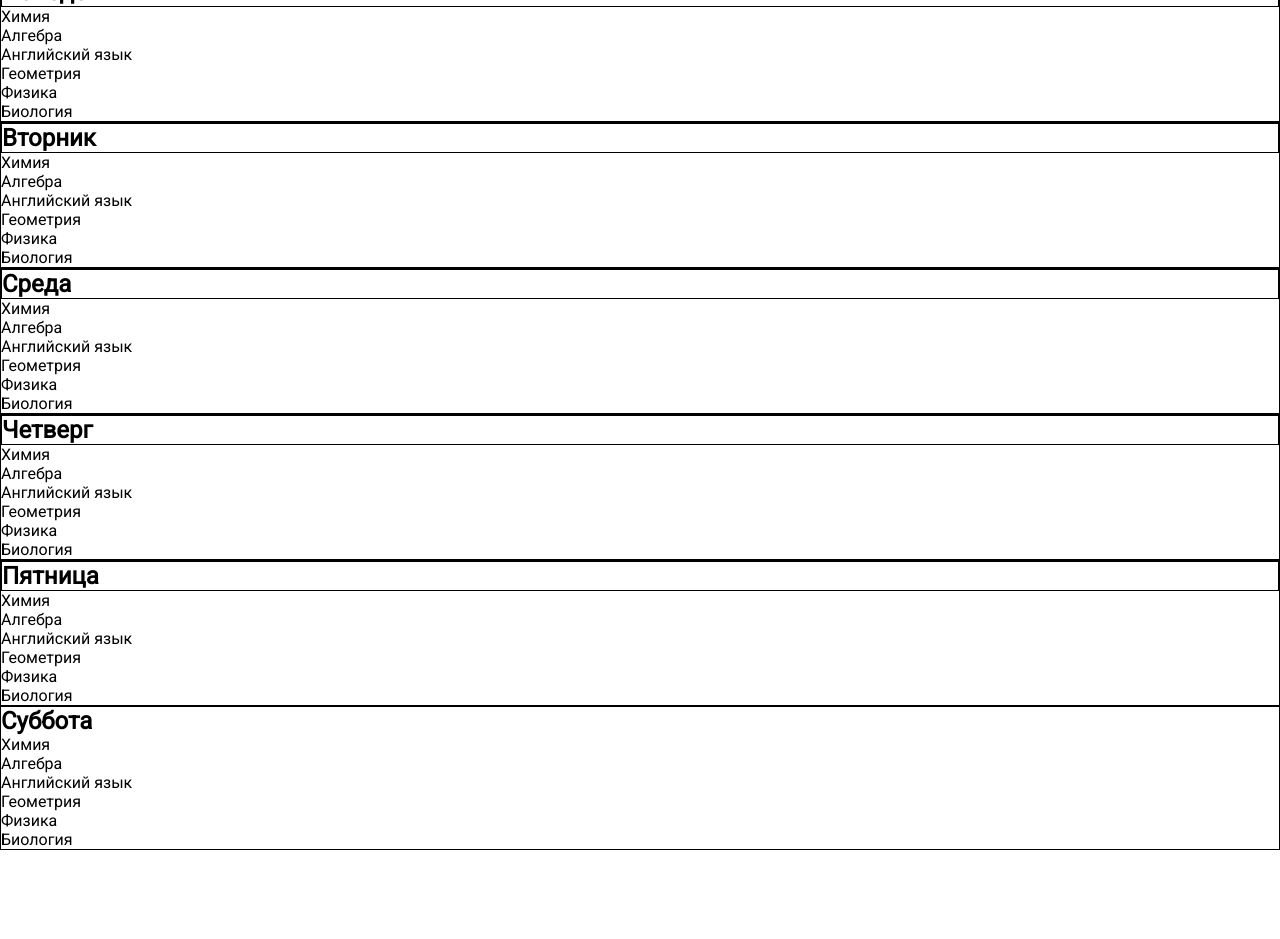
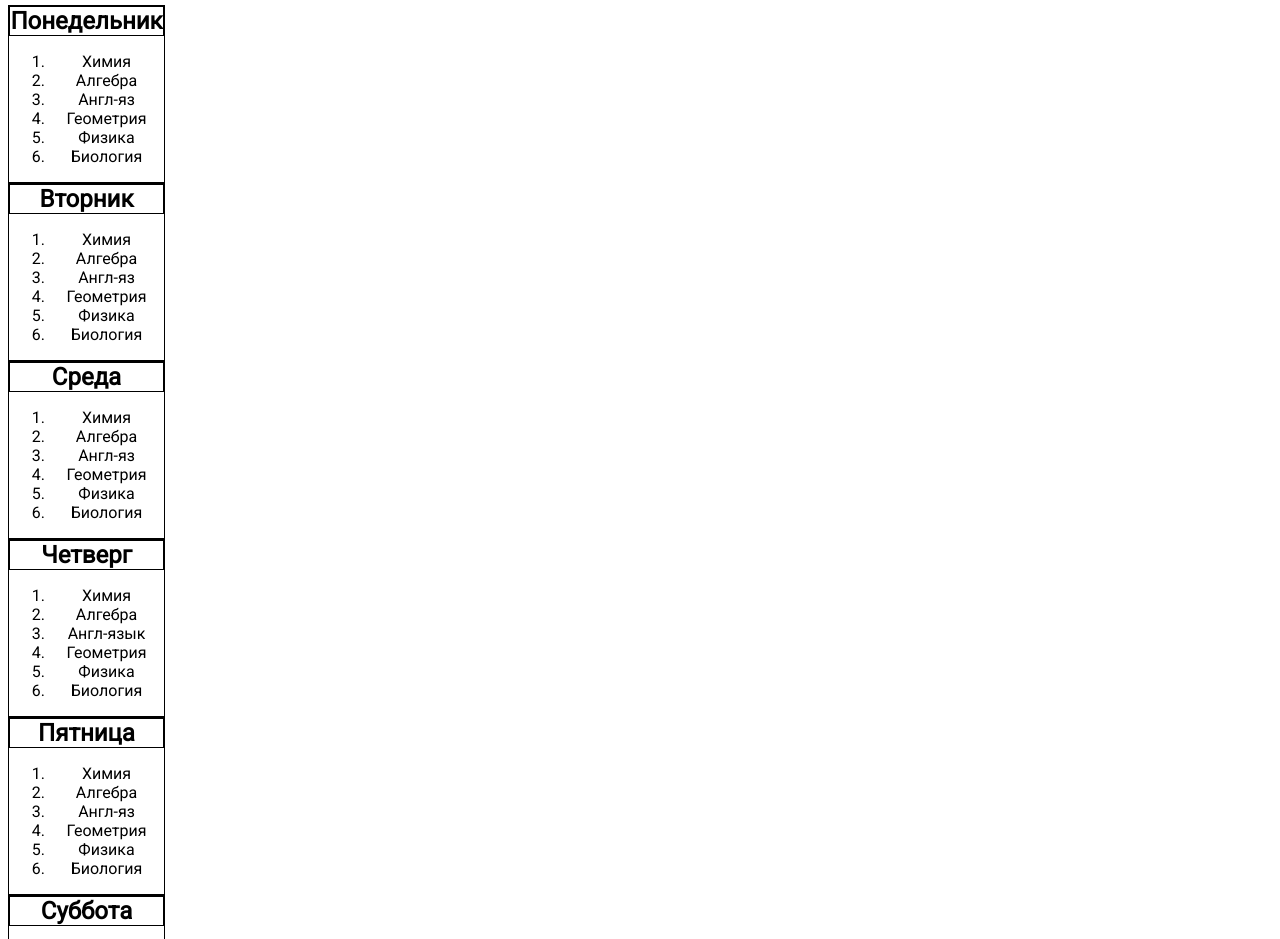
Before and after one commit to Aziqwes/shedule-9K, a plain HTML site: page index.html in a window 1280 px wide. Shown: the part 77-1016 px from the top of the page. Before the commit the page ends 927 px from the top, so only its background shows below. Drawn offline with Linux system fonts and the light colour scheme.

Commit message:
change ul or ol

```diff
--- a/index.html
+++ b/index.html
@@ -18,140 +18,111 @@
     </div>
 <!--  -->
     <div class="shedule shedule1">
-        <h2 class="shedule_h2">Понедельник</h2>
-        <ul class="shedule_ul">
+        <h2 class="shedule_h2"> Понедельник</h2>
+        <ol class="shedule_ol">
             <li class="shedule_li">Химия</li>
-        </ul>
-        <ul class="shedule_ul">
+
             <li class="shedule_li">Алгебра</li>
-        </ul>
-        <ul class="shedule_ul">
-            <li class="shedule_li">Английский язык</li>
-        </ul>
-        <ul class="shedule_ul">
+
+            <li class="shedule_li">Англ-яз</li>
+
             <li class="shedule_li">Геометрия</li>
-        </ul>
-        <ul class="shedule_ul">
+
             <li class="shedule_li">Физика</li>
-        </ul>
-        <ul class="shedule_ul">
+
             <li class="shedule_li">Биология</li>
-        </ul>
+        </ol>
+
     </div>
     <!-- Понедельник/Monday -->
     <!--  -->
     <div class="shedule shedule2">
         <h2 class="shedule_h2">Вторник</h2>
-        <ul class="shedule_ul">
+        <ol class="shedule_ol">
             <li class="shedule_li">Химия</li>
-        </ul>
-        <ul class="shedule_ul">
+
             <li class="shedule_li">Алгебра</li>
-        </ul>
-        <ul class="shedule_ul">
-            <li class="shedule_li">Английский язык</li>
-        </ul>
-        <ul class="shedule_ul">
+
+            <li class="shedule_li">Англ-яз</li>
+
             <li class="shedule_li">Геометрия</li>
-        </ul>
-        <ul class="shedule_ul">
+
             <li class="shedule_li">Физика</li>
-        </ul>
-        <ul class="shedule_ul">
+
             <li class="shedule_li">Биология</li>
-        </ul>
+        </ol>
     </div>
     <!-- Вторник/Tuesday -->
     <!--  -->
     <div class="shedule shedule3">
         <h2 class="shedule_h2">Среда</h2>
-        <ul class="shedule_ul">
+        <ol class="shedule_ol">
             <li class="shedule_li">Химия</li>
-        </ul>
-        <ul class="shedule_ul">
+
             <li class="shedule_li">Алгебра</li>
-        </ul>
-        <ul class="shedule_ul">
-            <li class="shedule_li">Английский язык</li>
-        </ul>
-        <ul class="shedule_ul">
+
+            <li class="shedule_li">Англ-яз</li>
+
             <li class="shedule_li">Геометрия</li>
-        </ul>
-        <ul class="shedule_ul">
+
             <li class="shedule_li">Физика</li>
-        </ul>
-        <ul class="shedule_ul">
+
             <li class="shedule_li">Биология</li>
-        </ul>
+        </ol>
     </div>
     <!-- Среда/Wednesday -->
     <!--  -->
     <div class="shedule shedule4">
         <h2 class="shedule_h2">Четверг</h2>
-        <ul class="shedule_ul">
+        <ol class="shedule_ol">
             <li class="shedule_li">Химия</li>
-        </ul>
-        <ul class="shedule_ul">
+
             <li class="shedule_li">Алгебра</li>
-        </ul>
-        <ul class="shedule_ul">
-            <li class="shedule_li">Английский язык</li>
-        </ul>
-        <ul class="shedule_ul">
+
+            <li class="shedule_li">Англ-язык</li>
+
             <li class="shedule_li">Геометрия</li>
-        </ul>
-        <ul class="shedule_ul">
+
             <li class="shedule_li">Физика</li>
-        </ul>
-        <ul class="shedule_ul">
+
             <li class="shedule_li">Биология</li>
-        </ul>
+        </ol>
     </div>
     <!-- Четверг/Thursday -->
     <!--  -->
     <div class="shedule shedule5">
         <h2 class="shedule_h2">Пятница</h2>
-        <ul class="shedule_ul">
+        <ol class="shedule_ol">
             <li class="shedule_li">Химия</li>
-        </ul>
-        <ul class="shedule_ul">
+
             <li class="shedule_li">Алгебра</li>
-        </ul>
-        <ul class="shedule_ul">
-            <li class="shedule_li">Английский язык</li>
-        </ul>
-        <ul class="shedule_ul">
+
+            <li class="shedule_li">Англ-яз</li>
+
             <li class="shedule_li">Геометрия</li>
-        </ul>
-        <ul class="shedule_ul">
+
             <li class="shedule_li">Физика</li>
-        </ul>
-        <ul class="shedule_ul">
+
             <li class="shedule_li">Биология</li>
-        </ul>
+        </ol>
     </div>
     <!-- Пятница/Friday -->
     <!--  -->
     <div class="shedule shedule6">
-        <h2 class="">Cуббота</h2>
-        <ul class="shedule_ul">
+        <h2 class="shedule_h2">Cуббота</h2>
+        <ol class="shedule_ol">
             <li class="shedule_li">Химия</li>
-        </ul>
-        <ul class="shedule_ul">
+
             <li class="shedule_li">Алгебра</li>
-        </ul>
-        <ul class="shedule_ul">
-            <li class="shedule_li">Английский язык</li>
-        </ul>
-        <ul class="shedule_ul">
+
+            <li class="shedule_li">Англ-яз</li>
+
             <li class="shedule_li">Геометрия</li>
-        </ul>
-        <ul class="shedule_ul">
+
             <li class="shedule_li">Физика</li>
-        </ul>
-        <ul class="shedule_ul">
+
             <li class="shedule_li">Биология</li>
-        </ul>
+        </ol>
     </div>
     <!-- Суббота/Saturday -->
 </body>
--- a/style/style.css
+++ b/style/style.css
@@ -1,7 +1,4 @@
-*{
-    margin: 0;
-    padding: 0;
-}
+
 body{
     font-family: 'Roboto', sans-serif;
 }
@@ -13,9 +10,17 @@ body{
     margin-top: 15px;
 }
 .shedule{
+    text-align: center;
     border: black 1px solid;
-
+    width: 100%;
+    width: 155px;
+    padding: 0;
+    margin: 0;
 }
 .shedule_h2{
     border:  1px solid black;
+    margin: 0;
 }
+.shedule1{
+
+}
```
